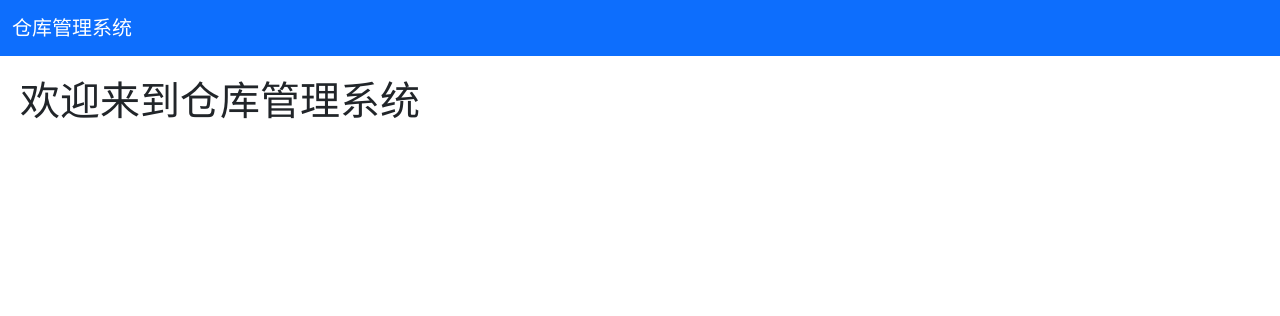
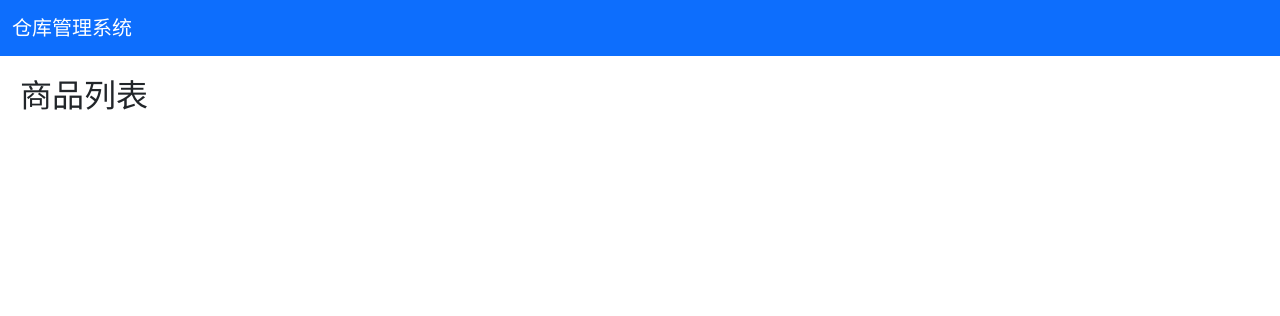
Before and after one commit to xianyugaofeng/warehouse_management, a Flask app: template app/templates/product/list.html in a window 1280 px wide. Shown: the top 316 px of the page. Run offline with Flask 3, Linux system fonts and the light colour scheme; the template is opened without the code that fills it, so the values that code supplies are empty; parts of the project's set-up code (start-up, migrations or seed data) failed here and were passed over.

Commit message:
modified:   app/templates/product/list.html

```diff
--- a/app/templates/product/list.html
+++ b/app/templates/product/list.html
@@ -2,5 +2,9 @@
 {% block title %}商品管理 - 仓库管理系统{% endblock %}
 
 {% block content %}
-    <h1>欢迎来到仓库管理系统</h1>
+<div class="d-flex justify-content-between align-items-center mb-4">
+    <!--justify-content-between：两端对齐 align-items-center：垂直居中-->
+    <h2>商品列表</h2>
+
+</div>
 {% endblock %}
```
